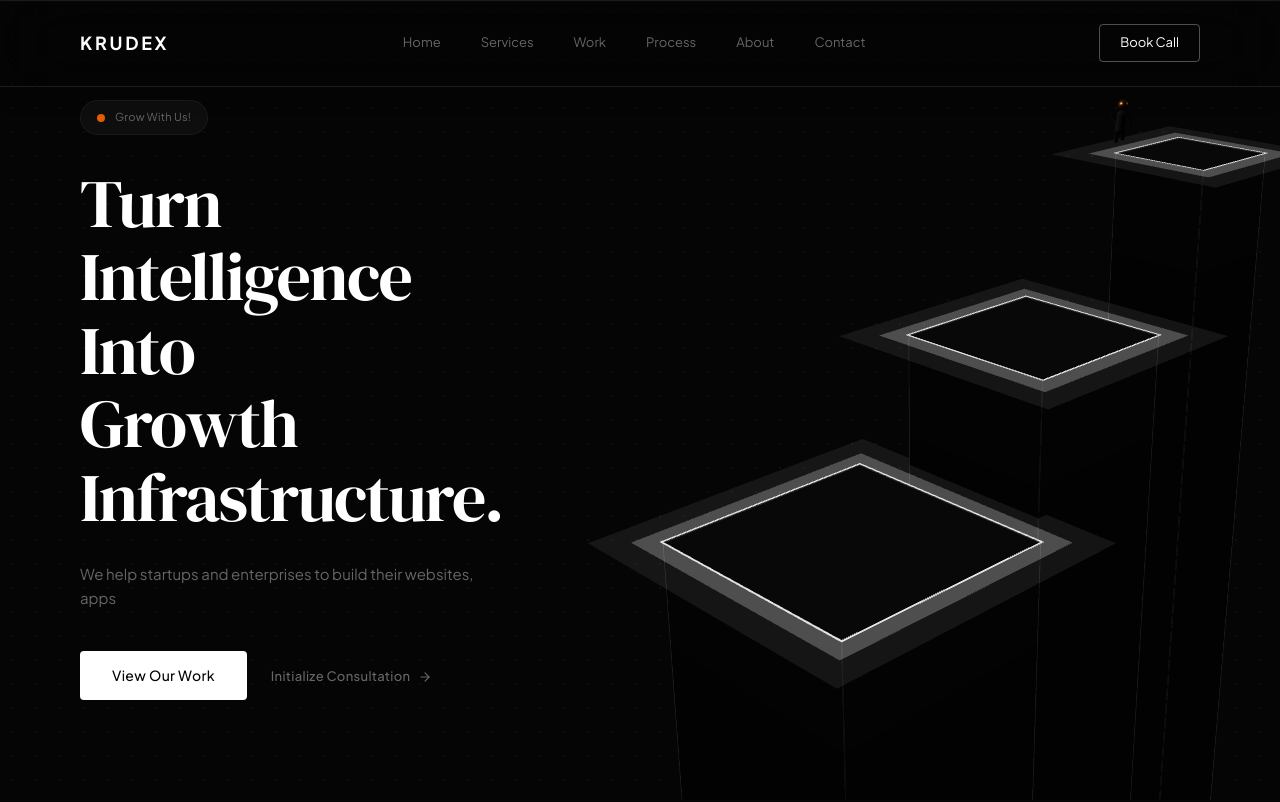
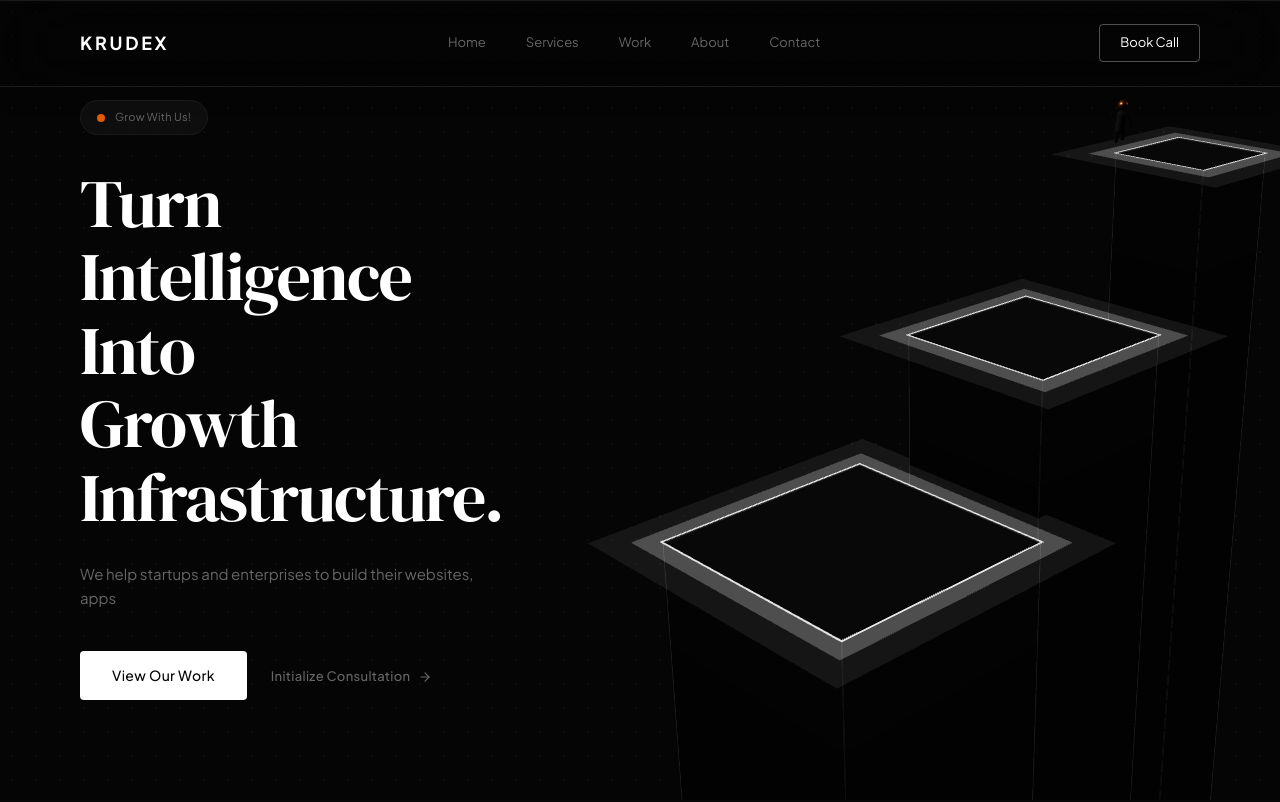
Before and after one commit to mdeocder24/Krudex-Tech, a Next.js app: page / in a window 1280 px wide. Shown: the top 802 px of the page. Built offline with nearby package versions, Linux system fonts and the light colour scheme.

Commit message:
chore: remove process from navbar

```diff
--- a/src/components/Navbar.tsx
+++ b/src/components/Navbar.tsx
@@ -9,7 +9,6 @@ const navLinks = [
   { label: 'Home', href: '/' },
   { label: 'Services', href: '/services' },
   { label: 'Work', href: '/work' },
-  { label: 'Process', href: '/process' },
   { label: 'About', href: '/about' },
   { label: 'Contact', href: '/contact' },
 ];
```
